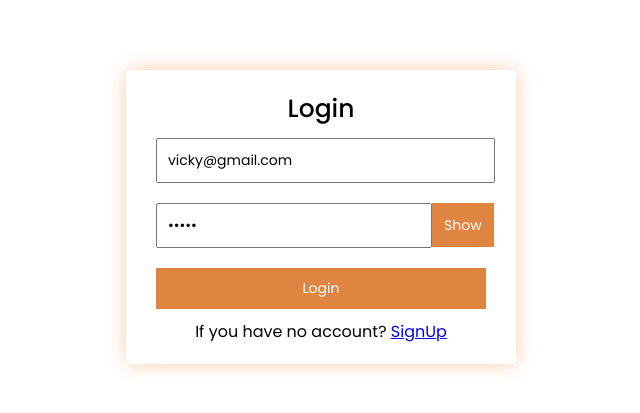
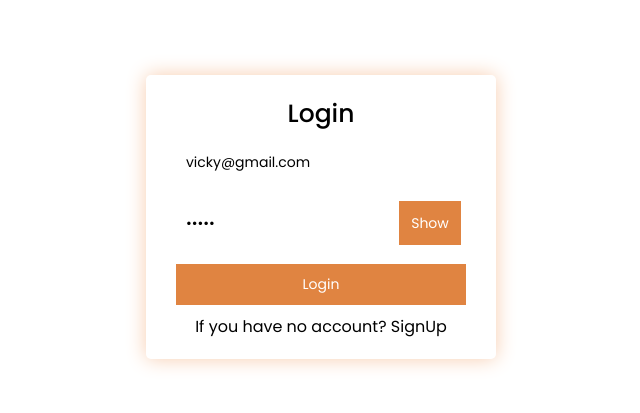
Before and after one commit to PrajapatiVikrant/SocialmediaFrontend, a React (Vite) app: page / in a window 1280 px wide. Shown: the part 183-596 px from the top of the page, without its empty margins (319-959 px from the left). Built offline with nearby package versions, Linux system fonts and the light colour scheme.

Commit message:
change ui

```diff
--- a/package.json
+++ b/package.json
@@ -16,7 +16,9 @@
     "react-redux": "^9.1.2",
     "react-router": "^6.24.1",
     "react-router-dom": "^6.24.1",
-    "socket.io-client": "^4.7.5"
+    "socket.io-client": "^4.7.5",
+     "@tailwindcss/vite": "^4.1.5",
+     "tailwindcss": "^4.1.5"
   },
   "devDependencies": {
     "@types/react": "^18.0.17",
--- a/src/index.css
+++ b/src/index.css
@@ -0,0 +1 @@
+@import "tailwindcss";
--- a/vite.config.js
+++ b/vite.config.js
@@ -1,10 +1,11 @@
 import { defineConfig } from "vite";
 import react from "@vitejs/plugin-react";
+import tailwindcss from '@tailwindcss/vite'
 
 // https://vitejs.dev/config/
 export default defineConfig({
   devServer: {
     allowedHosts: 'all',
   },
-  plugins: [react()],
+  plugins: [react(),tailwindcss()],
 });
```
